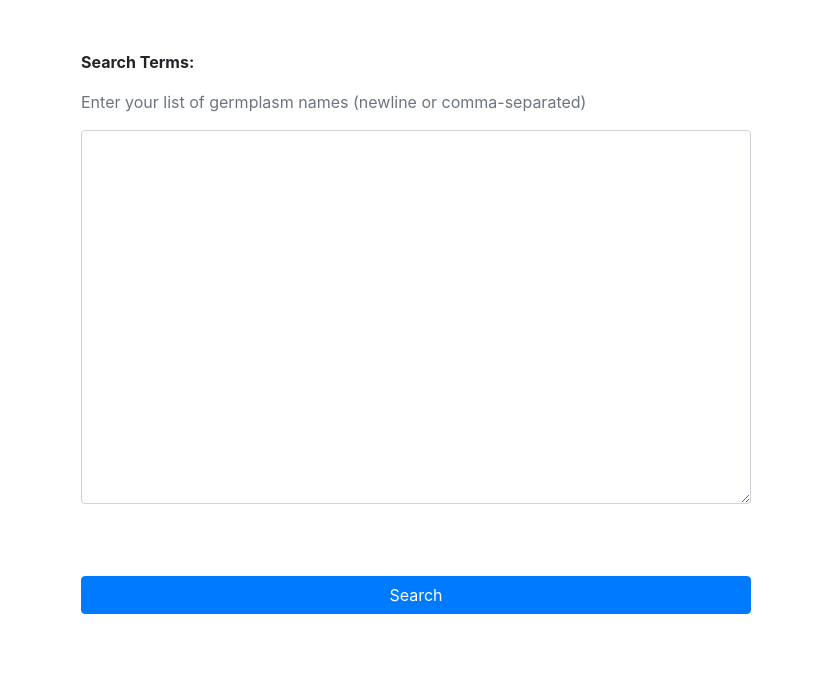
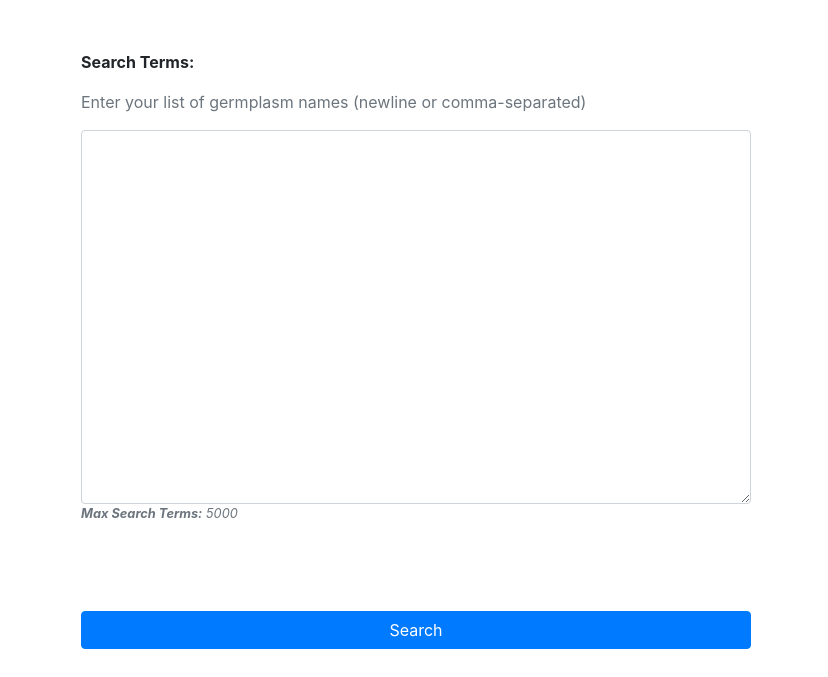
Before and after one commit to TriticeaeToolbox/BrAPI-germplasm-search, a website: page static/index.html in a window 1280 px wide. Shown: the part 1562-2239 px from the top of the page, without its empty margins (224-1052 px from the left). Drawn offline with nearby package versions, Linux system fonts and the light colour scheme; no server answers.

Commit message:
Display max search terms below input

```diff
--- a/static/index.html
+++ b/static/index.html
@@ -347,6 +347,7 @@
         <p><strong>Search Terms:</strong></p>
         <p class="text-muted">Enter your list of germplasm names (newline or comma-separated)</p>
         <textarea id="input-terms" class="form-control" rows="15"></textarea>
+        <p class="text-muted" style="font-size: 80%;"><em><strong>Max Search Terms:</strong> <span id="input-terms-max"></span></em></p>
 
         <br /><br /><br />
 
@@ -575,6 +576,9 @@
         // Enable Tooltips
         $("[data-toggle='tooltip']").tooltip({delay: {"show": 500, "hide": 0}});
 
+        // Set Max Search Terms
+        $("#input-terms-max").html(MAX_SEARCH_TERMS);
+
       });
     </script>
   </body>
```
